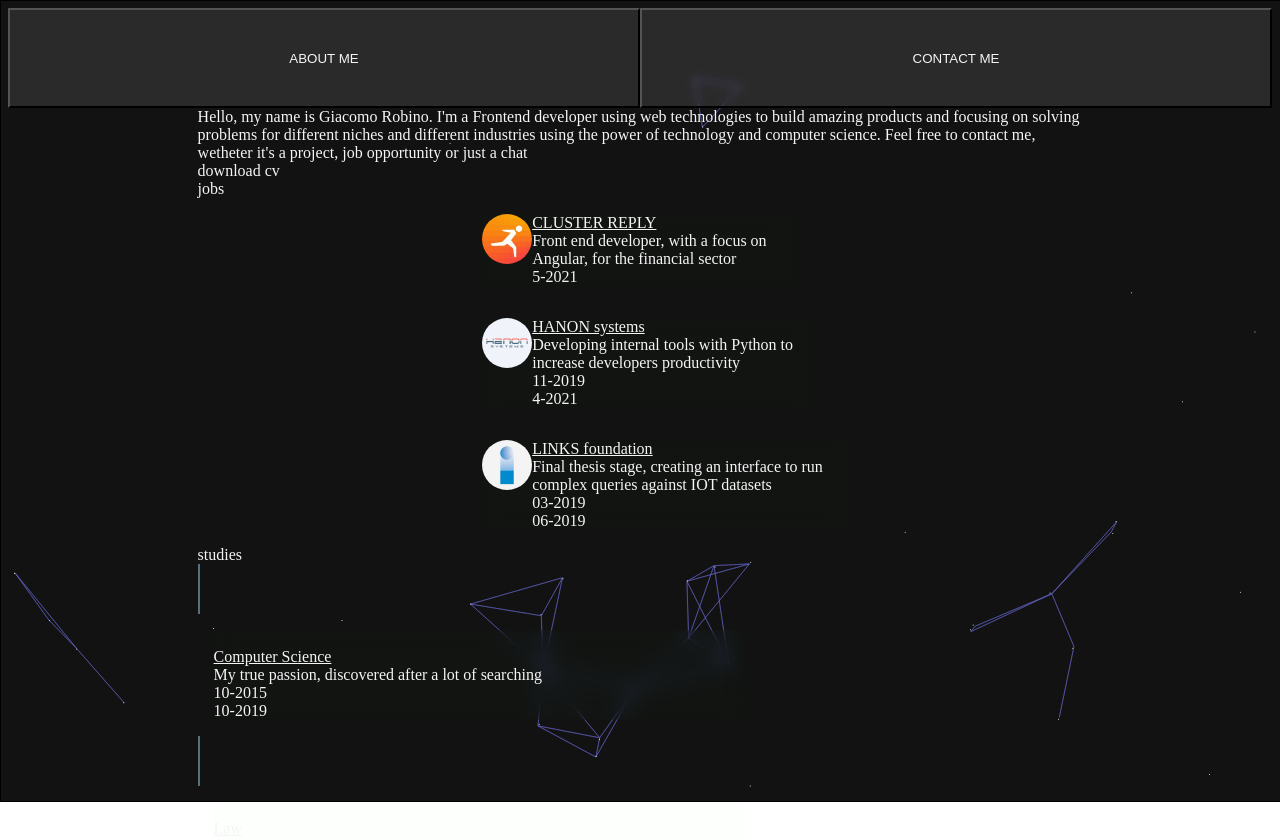
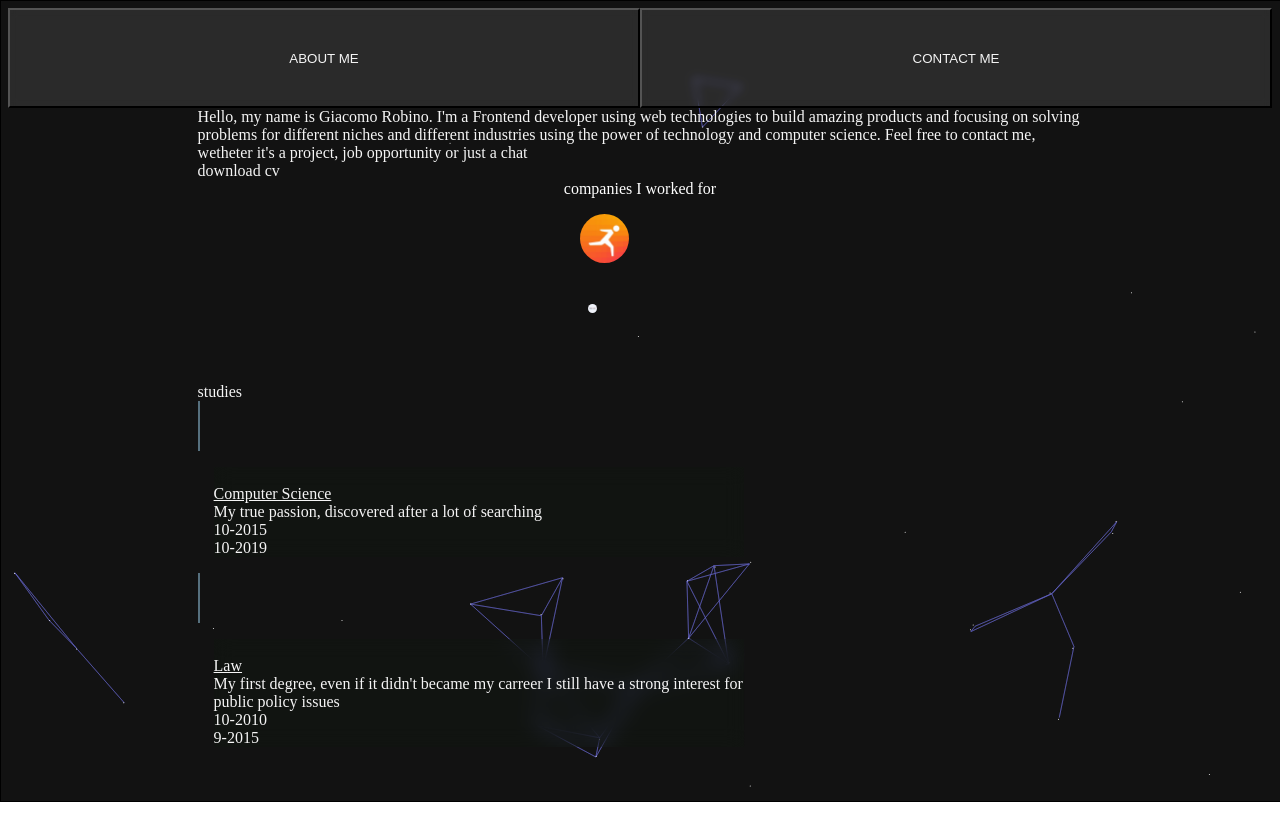
Before and after one commit to GiacomoRobino/fast-portfolio, an Angular app: page / in a window 1280 px wide. Shown: the top 840 px of the page. After the commit the page ends 800 px from the top, so only its background shows below. Built offline with nearby package versions, Linux system fonts and the light colour scheme.

Commit message:
add jobs timeline intestation

```diff
--- a/src/app/components/about-me/about-me.component.css
+++ b/src/app/components/about-me/about-me.component.css
@@ -29,3 +29,15 @@
     justify-content: space-evenly;
     align-items: flex-start;
 }
+
+.jobs-header{
+    color: transparent;
+}
+
+.jobs{
+    display: flex;
+    flex-direction: row;
+    align-content: flex-start;
+    justify-content: space-evenly;
+    align-items: flex-start;
+}
--- a/src/app/components/about-me/about-me.component.html
+++ b/src/app/components/about-me/about-me.component.html
@@ -3,10 +3,13 @@
 </div>
 <div class="cv">download cv</div>
 <div class="jobs">
-  jobs
+
   <div *ngIf="jobCardsVisible">
     <div class="jobs-list-container">
       <div class="jobs-list">
+        <div #jobsHeader class="jobs-header">
+          companies I worked for
+        </div>
         <div *ngFor="let job of jobs; index as i">
           <div class="card">
             <app-job-card [job]="job"></app-job-card>
--- a/src/app/components/about-me/about-me.component.ts
+++ b/src/app/components/about-me/about-me.component.ts
@@ -1,4 +1,4 @@
-import { Component, Input, OnInit, Output, QueryList, ViewChildren } from '@angular/core';
+import { Component, Input, OnInit, Output, QueryList, ViewChild, ViewChildren } from '@angular/core';
 import { HttpClient } from '@angular/common/http';
 import { EventEmitter } from '@angular/core';
 import { JobCardComponent } from './job-card/job-card.component';
@@ -7,6 +7,7 @@
 import studiesConfig from '../../../assets/carreer/studies/studies.json';
 import { job } from './job-card/model';
 import { study } from './study-card/model';
+import { gsap, Power4 } from 'gsap';
 
 @Component({
   selector: 'app-about-me',
@@ -16,7 +17,8 @@
 export class AboutMeComponent implements OnInit {
   @Input() initiated = false;
   @Output() initiatedChange : EventEmitter<any> = new EventEmitter();
-  @ViewChildren(forwardRef(() => JobCardComponent)) jobCards : QueryList<JobCardComponent> = new QueryList()
+  @ViewChildren(forwardRef(() => JobCardComponent)) jobCards : QueryList<JobCardComponent> = new QueryList();
+  @ViewChild('jobsHeader') jobsHeader: any ;
 
   private httpClient: HttpClient;
   private opened = false;
@@ -52,6 +54,9 @@
         }
 
       });
+        //const tl = gsap.timeline();
+        //tl.to(this.jobsHeader, {duration: 1,  color: "white"});
+
   }
 
   clickOpen() {
@@ -115,7 +120,11 @@
   animateJobCards(timer: number) {
     setTimeout(() => {
       this.jobCardsVisible = true;
-      setTimeout(()=>this.jobCards.forEach((card, index) => card.showImage(index)), 0)
+      setTimeout(()=>{
+      const tl = gsap.timeline();
+       tl.to(this.jobsHeader.nativeElement, {duration: 1,  color: "white"});
+       this.jobCards.forEach((card, index) => card.showImage(index))}, 0);
+
     }, timer);
   }
 }
--- a/src/app/components/about-me/job-card/job-card.component.html
+++ b/src/app/components/about-me/job-card/job-card.component.html
@@ -1,7 +1,8 @@
-<div class="container thin-glass-effect">
+<div class="container">
     <div class="company-logo">
         <img #image class="institution-image" [src]="'assets/carreer/companies/images/' + job.name + '.png'" [alt]="job.name + ' image'">
     </div>
+    <!--
     <div class="info-container">
         <div class="link"><a [href]="job.link">{{job.name}}</a></div>
         <div class="description">
@@ -12,4 +13,5 @@
             <div class="end">{{job.period.end}}</div>
         </div>
     </div>
+    -->
 </div>
--- a/src/app/components/about-me/job-card/job-card.component.ts
+++ b/src/app/components/about-me/job-card/job-card.component.ts
@@ -14,7 +14,7 @@
   showImage(index : number){
     setTimeout(() => {
       const tl = gsap.timeline();
-      tl.to(this.image.nativeElement, {duration: 1, width: "50px", height: "50px", ease: Power4.easeOut});
-    }, index * 300);
+      tl.to(this.image.nativeElement, {duration: 3, width: "50px", height: "50px", ease: Power4.easeOut});
+    }, index * 1500);
   }
 }
```
